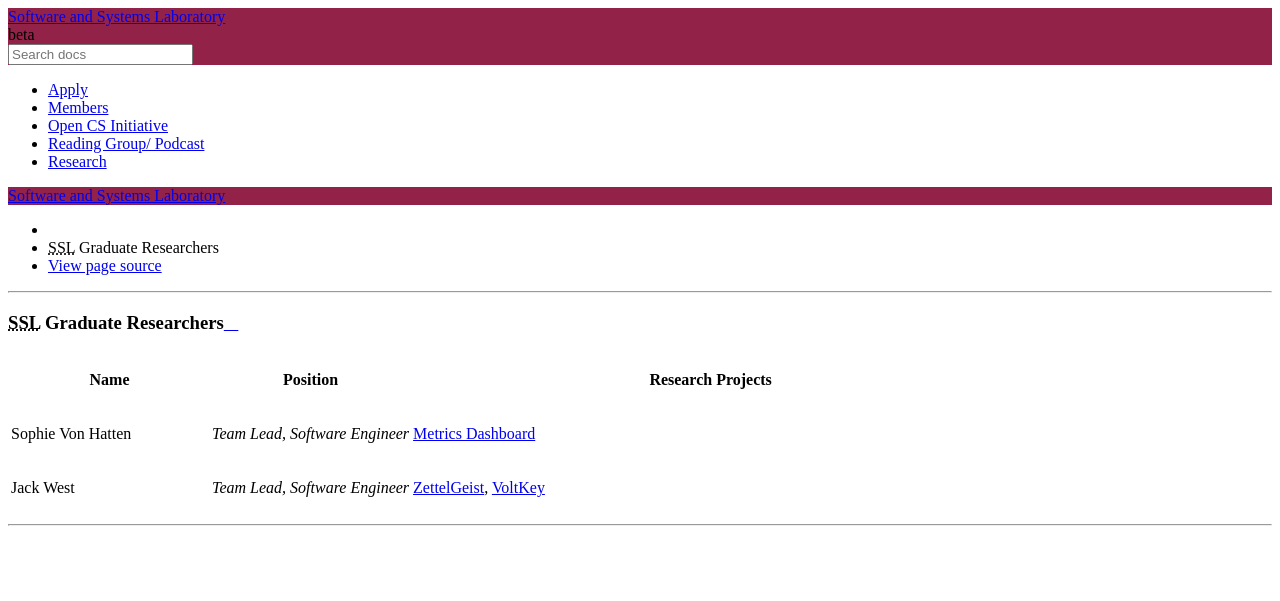
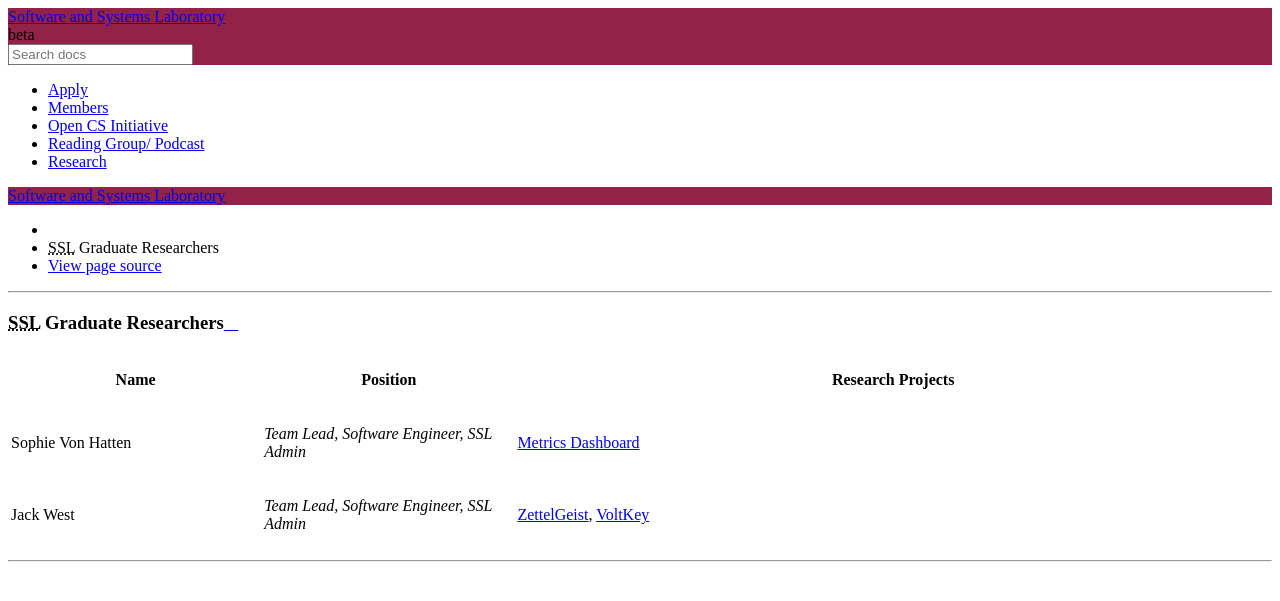
Before and after one commit to LoyolaChicagoCS/ssl, a Sphinx documentation site: the page built from source/members/graduate-researchers-pages/index.rst, in a window 1280 px wide. Shown: the top 601 px of the page. Built offline with Sphinx 7.4.7 and the Read the Docs theme 2.0.0, drawn with Linux system fonts in a browser that asks for light colours.

Commit message:
Added who are currently SSL Admins

```diff
--- a/source/members/graduate-researchers-pages/index.rst
+++ b/source/members/graduate-researchers-pages/index.rst
@@ -13,10 +13,10 @@
 
    *
         - Sophie Von Hatten
-        - *Team Lead, Software Engineer*
+        - *Team Lead, Software Engineer, SSL Admin*
         - |Metrics Dashboard|
 
    *
         - Jack West
-        - *Team Lead, Software Engineer*
+        - *Team Lead, Software Engineer, SSL Admin*
         - |ZettelGeist|, |VoltKey|
--- a/source/members/undergraduate-researchers-pages/index.rst
+++ b/source/members/undergraduate-researchers-pages/index.rst
@@ -63,5 +63,5 @@
 
    *
         - Nicholas Synovic
-        - *Team Lead, Software Engineer*
+        - *Team Lead, Software Engineer, SSL Admin*
         - |Metrics Dashboard|, |Political Python|
```
